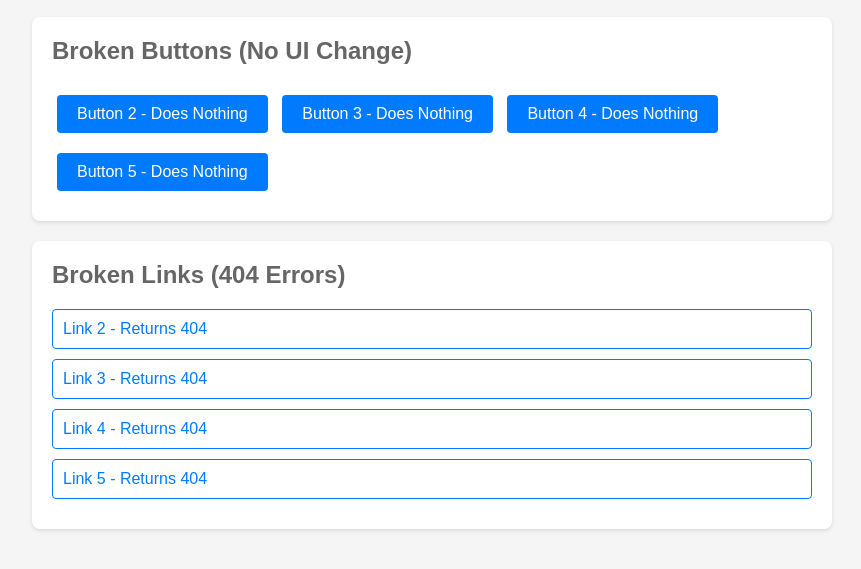
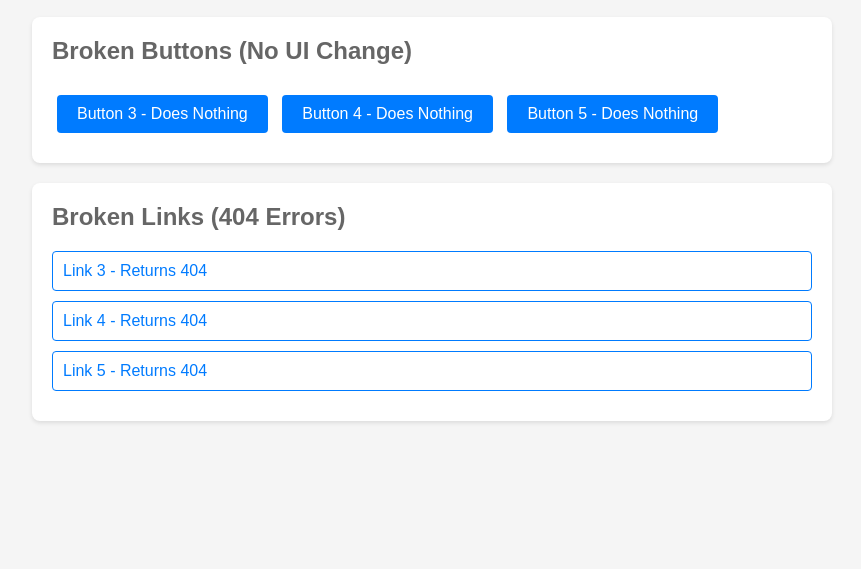
Before and after one commit to Meet-BS/learning, a website: page sample_page.html in a window 1280 px wide. Shown: the part 171-740 px from the top of the page, without its empty margins (208-1069 px from the left). Drawn offline with Linux system fonts and the light colour scheme.

Commit message:
removed link 2 and button 2

```diff
--- a/sample_page.html
+++ b/sample_page.html
@@ -62,7 +62,7 @@
     <div class="section">
         <h2>Broken Buttons (No UI Change)</h2>
         <!-- <button>Button 1 - Does Nothing</button> -->
-        <button>Button 2 - Does Nothing</button>
+        <!-- <button>Button 2 - Does Nothing</button> -->
         <button>Button 3 - Does Nothing</button>
         <button>Button 4 - Does Nothing</button>
         <button>Button 5 - Does Nothing</button>
@@ -71,7 +71,7 @@
     <div class="section">
         <h2>Broken Links (404 Errors)</h2>
         <!-- <a href="/nonexistent-page-1">Link 1 - Returns 404</a> -->
-        <a href="/missing-resource-2">Link 2 - Returns 404</a>
+        <!-- <a href="/missing-resource-2">Link 2 - Returns 404</a> -->
         <a href="/broken-link-3">Link 3 - Returns 404</a>
         <a href="/invalid-page-4">Link 4 - Returns 404</a>
         <a href="/error-page-5">Link 5 - Returns 404</a>
```
